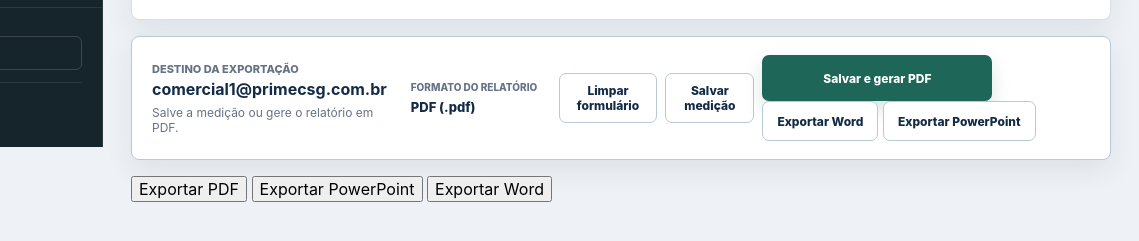
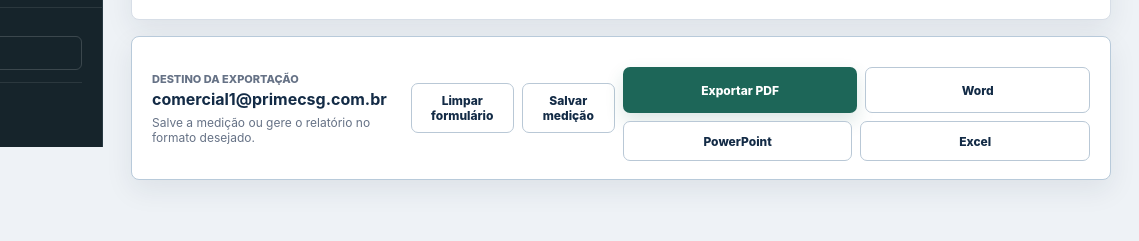
Before and after one commit to Digitbr/sistemademedicao, a website: page index.html in a window 1280 px wide. Shown: the part 653-894 px from the top of the page, 141-1280 px from the left. Drawn offline with nearby package versions, Linux system fonts and the light colour scheme.

Commit message:
Update index.html

```diff
--- a/index.html
+++ b/index.html
@@ -3,12 +3,23 @@
   <head>
     <meta charset="utf-8" />
     <meta name="viewport" content="width=device-width, initial-scale=1" />
-    <meta
-      name="description"
-      content="Geração e envio de relatórios fotográficos de manutenção."
-    />
+    <meta name="description" content="Geração e envio de relatórios fotográficos de manutenção." />
     <title>Sistema de Medição | Relatório Fotográfico</title>
     <link rel="stylesheet" href="/styles.css?v=20260915-3" />
+    <style>
+      /* Pequeno ajuste para os 4 botões ficarem bem alinhados no mobile e desktop */
+      .export-buttons-group {
+        display: flex;
+        flex-wrap: wrap;
+        gap: 8px;
+        margin-top: 12px;
+        width: 100%;
+      }
+      .export-buttons-group button {
+        flex: 1;
+        min-width: 140px;
+      }
+    </style>
   </head>
   <body>
     <div class="app-shell">
@@ -73,6 +84,7 @@
         </header>
 
         <main class="page">
+          <!-- VIEW DASHBOARD -->
           <section class="app-view" data-view-panel="dashboard">
             <div class="page-heading">
               <div>
@@ -117,10 +129,10 @@
                 Limpar filtros
               </button>
             </section>
-
             <div id="dashboard-content"></div>
           </section>
 
+          <!-- VIEW REPORT (NOVA MEDIÇÃO) -->
           <section class="app-view is-active" data-view-panel="report">
             <div class="page-heading">
               <div>
@@ -222,48 +234,31 @@
                   <span class="email-label">Destino da exportação</span>
                   <strong id="report-recipient">comercial1@primecsg.com.br</strong>
                   <p id="form-status" role="status">
-                Salve a medição ou gere o relatório em PDF.
+                    Salve a medição ou gere o relatório no formato desejado.
                   </p>
                 </div>
                 <div class="submit-actions">
-              <span class="export-format-control is-static">
-                <span>Formato do relatório</span>
-                <strong>PDF (.pdf)</strong>
-              </span>
                   <button type="button" class="secondary-action" id="reset-record-button">
                     Limpar formulário
                   </button>
                   <button type="button" class="secondary-action" id="save-record-button">
                     Salvar medição
                   </button>
-              <div class="actions-container">
-  <!-- Esse é o seu botão original de PDF -->
-  <button type="submit" id="generate-button" class="primary-action">
-    Salvar e gerar PDF
-  </button>
 
-  <!-- Cole estes dois novos botões ao lado -->
-  <button type="submit" id="generate-word-button" class="secondary-action">
-    Exportar Word
-  </button>
-  <button type="submit" id="generate-pptx-button" class="secondary-action">
-    Exportar PowerPoint
-  </button>
+                  <!-- ÚNICO LOCAL CORRETO ONDE OS 4 BOTÕES FORAM MANTIDOS -->
+                  <div class="export-buttons-group">
+                    <button type="submit" id="generate-button" class="primary-action">Exportar PDF</button>
+                    <button type="submit" id="generate-word-button" class="secondary-action">Word</button>
+                    <button type="submit" id="generate-pptx-button" class="secondary-action">PowerPoint</button>
+                    <button type="submit" id="generate-excel-button" class="secondary-action">Excel</button>
                   </div>
+
                 </div>
               </section>
             </form>
           </section>
-          <!-- Procure a div onde ficam os botões de ação do seu sistema -->
-<div class="actions-container">
-  <!-- Seu botão de PDF que já existe (o ID pode ser diferente no seu código, mantenha o seu) -->
-  <button id="btn-export-pdf" class="btn-primary">Exportar PDF</button>
 
-  <!-- Adicione estes dois novos botões -->
-  <button id="btn-export-pptx" class="btn-secondary">Exportar PowerPoint</button>
-  <button id="btn-export-docx" class="btn-secondary">Exportar Word</button>
-</div>
-
+          <!-- VIEW OPERATIONS -->
           <section class="app-view" data-view-panel="operations">
             <div class="page-heading">
               <div>
@@ -279,6 +274,7 @@
             <div id="operations-content"></div>
           </section>
 
+          <!-- VIEW RECORDS -->
           <section class="app-view" data-view-panel="records">
             <div class="page-heading">
               <div>
@@ -344,7 +340,6 @@
                 </button>
               </div>
             </section>
-
             <div id="records-list" class="records-list"></div>
           </section>
         </main>
@@ -357,6 +352,7 @@
       ></button>
     </div>
 
+    <!-- TEMPLATE DAS ATIVIDADES/FOTOS -->
     <template id="activity-template">
       <article class="activity-card">
         <button type="button" class="activity-card__header">
@@ -402,86 +398,50 @@
             <div class="photo-slot">
               <label class="photo-input is-entry">
                 <span class="photo-input__label">Foto antes 1</span>
-                <input
-                  type="file"
-                  accept="image/*"
-                  data-field="fotoAntes"
-                />
+                <input type="file" accept="image/*" data-field="fotoAntes" />
                 <span class="photo-input__action">Selecionar imagem</span>
                 <img alt="Prévia da foto antes 1" />
               </label>
               <label class="photo-caption">
                 <span>Descrição da foto antes 1</span>
-                <textarea
-                  data-field="legendaAntes"
-                  rows="2"
-                  maxlength="300"
-                  placeholder="Ex.: Vazamento na conexão de saída do reservatório"
-                ></textarea>
+                <textarea data-field="legendaAntes" rows="2" maxlength="300" placeholder="Ex.: Vazamento na conexão de saída do reservatório"></textarea>
               </label>
             </div>
             <div class="photo-slot">
               <label class="photo-input is-entry">
                 <span class="photo-input__label">Foto antes 2</span>
-                <input
-                  type="file"
-                  accept="image/*"
-                  data-field="fotoAntes2"
-                />
+                <input type="file" accept="image/*" data-field="fotoAntes2" />
                 <span class="photo-input__action">Selecionar imagem</span>
                 <img alt="Prévia da foto antes 2" />
               </label>
               <label class="photo-caption">
                 <span>Descrição da foto antes 2</span>
-                <textarea
-                  data-field="legendaAntes2"
-                  rows="2"
-                  maxlength="300"
-                  placeholder="Ex.: Outro ângulo do problema encontrado"
-                ></textarea>
+                <textarea data-field="legendaAntes2" rows="2" maxlength="300" placeholder="Ex.: Outro ângulo do problema encontrado"></textarea>
               </label>
             </div>
             <p class="photo-row-title is-exit">Depois do serviço</p>
             <div class="photo-slot">
               <label class="photo-input is-exit">
                 <span class="photo-input__label">Foto depois 1</span>
-                <input
-                  type="file"
-                  accept="image/*"
-                  data-field="fotoDepois"
-                />
+                <input type="file" accept="image/*" data-field="fotoDepois" />
                 <span class="photo-input__action">Selecionar imagem</span>
                 <img alt="Prévia da foto depois 1" />
               </label>
               <label class="photo-caption">
                 <span>Descrição da foto depois 1</span>
-                <textarea
-                  data-field="legendaDepois"
-                  rows="2"
-                  maxlength="300"
-                  placeholder="Ex.: Conexão substituída e vedada, sem vazamento"
-                ></textarea>
+                <textarea data-field="legendaDepois" rows="2" maxlength="300" placeholder="Ex.: Conexão substituída e vedada, sem vazamento"></textarea>
               </label>
             </div>
             <div class="photo-slot">
               <label class="photo-input is-exit">
                 <span class="photo-input__label">Foto depois 2</span>
-                <input
-                  type="file"
-                  accept="image/*"
-                  data-field="fotoDepois2"
-                />
+                <input type="file" accept="image/*" data-field="fotoDepois2" />
                 <span class="photo-input__action">Selecionar imagem</span>
                 <img alt="Prévia da foto depois 2" />
               </label>
               <label class="photo-caption">
                 <span>Descrição da foto depois 2</span>
-                <textarea
-                  data-field="legendaDepois2"
-                  rows="2"
-                  maxlength="300"
-                  placeholder="Ex.: Outro ângulo do serviço concluído"
-                ></textarea>
+                <textarea data-field="legendaDepois2" rows="2" maxlength="300" placeholder="Ex.: Outro ângulo do serviço concluído"></textarea>
               </label>
             </div>
           </div>
@@ -490,45 +450,24 @@
             <div>
               <span class="field-label">Situação da atividade</span>
               <div class="status-control" role="group" aria-label="Situação da atividade">
-                <button type="button" class="status-option is-active" data-status="concluida">
-                  Concluída
-                </button>
-                <button type="button" class="status-option" data-status="em-espera">
-                  Em espera
-                </button>
+                <button type="button" class="status-option is-active" data-status="concluida">Concluída</button>
+                <button type="button" class="status-option" data-status="em-espera">Em espera</button>
               </div>
               <input type="hidden" data-field="status" value="concluida" />
             </div>
 
             <label class="waiting-reason-field" hidden>
               <span>Motivo da espera</span>
-              <textarea
-                data-field="motivo"
-                rows="2"
-                placeholder="Explique o que falta para concluir este serviço"
-              ></textarea>
+              <textarea data-field="motivo" rows="2" placeholder="Explique o que falta para concluir este serviço"></textarea>
             </label>
 
             <div class="occurrence-save-panel">
               <span data-occurrence-save-status>Ocorrência ainda não salva individualmente.</span>
               <div>
-                <button type="button" class="secondary-action" data-save-occurrence>
-                  Salvar ocorrência
-                </button>
-                <button type="button" class="secondary-action" data-export-occurrence>
-                  Exportar PDF
-                </button>
-                <div class="actions-container">
-  <button type="submit" id="generate-button" class="primary-action">Salvar e gerar PDF</button>
-  <button type="submit" id="generate-word-button" class="secondary-action">Exportar Word</button>
-  <button type="submit" id="generate-pptx-button" class="secondary-action">Exportar PowerPoint</button>
-  <!-- NOVO BOTÃO AQUI -->
-  <button type="submit" id="generate-excel-button" class="secondary-action">Exportar Excel</button>
-</div>
+                <button type="button" class="secondary-action" data-save-occurrence>Salvar ocorrência</button>
+                <button type="button" class="secondary-action" data-export-occurrence>Exportar PDF</button>
                 <button type="button" class="clear-activity">Limpar campos</button>
-                <button type="button" class="remove-activity" data-remove-occurrence>
-                  Excluir ocorrência
-                </button>
+                <button type="button" class="remove-activity" data-remove-occurrence>Excluir ocorrência</button>
               </div>
             </div>
           </div>
```
Lines whose indentation alone changed are shown as unchanged.
